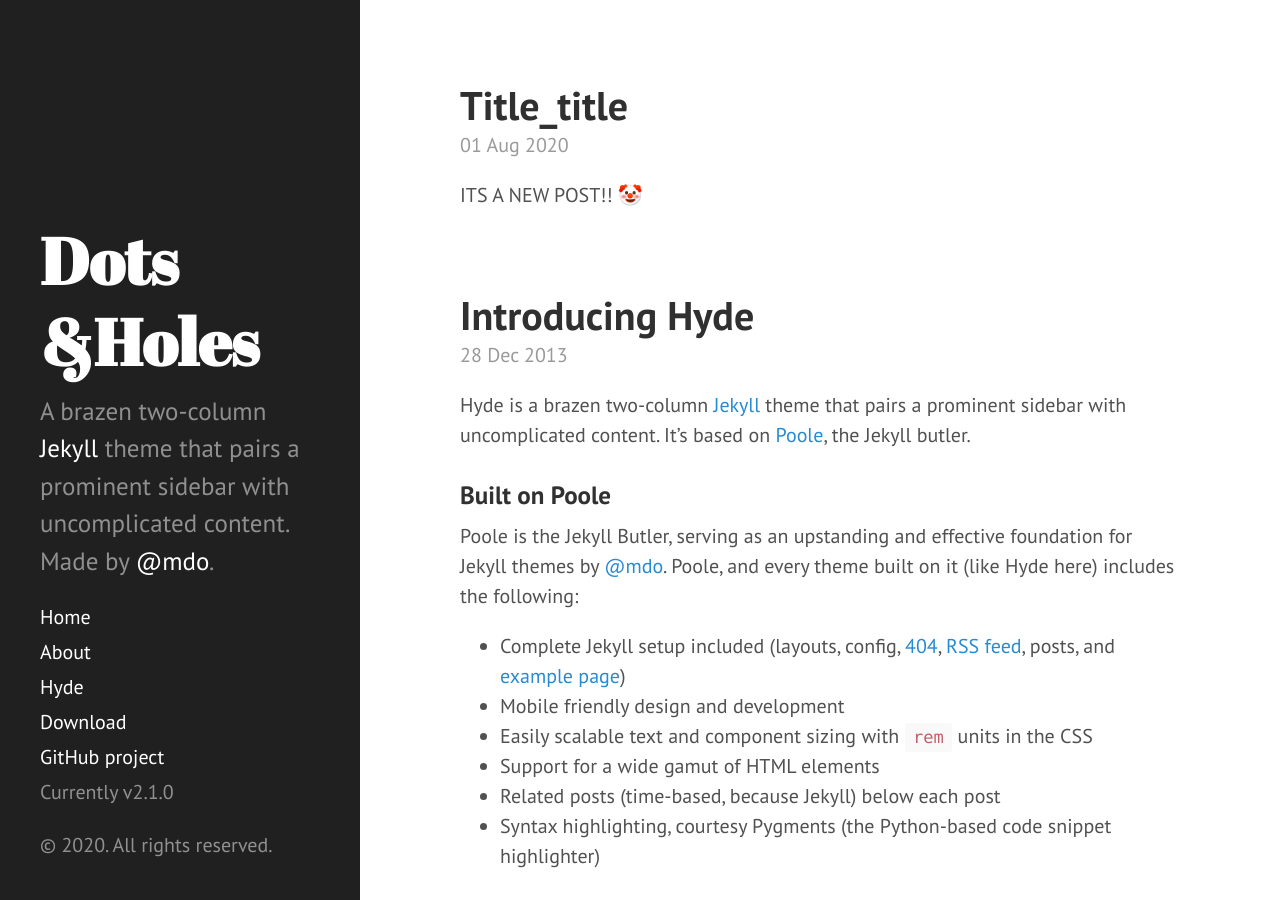
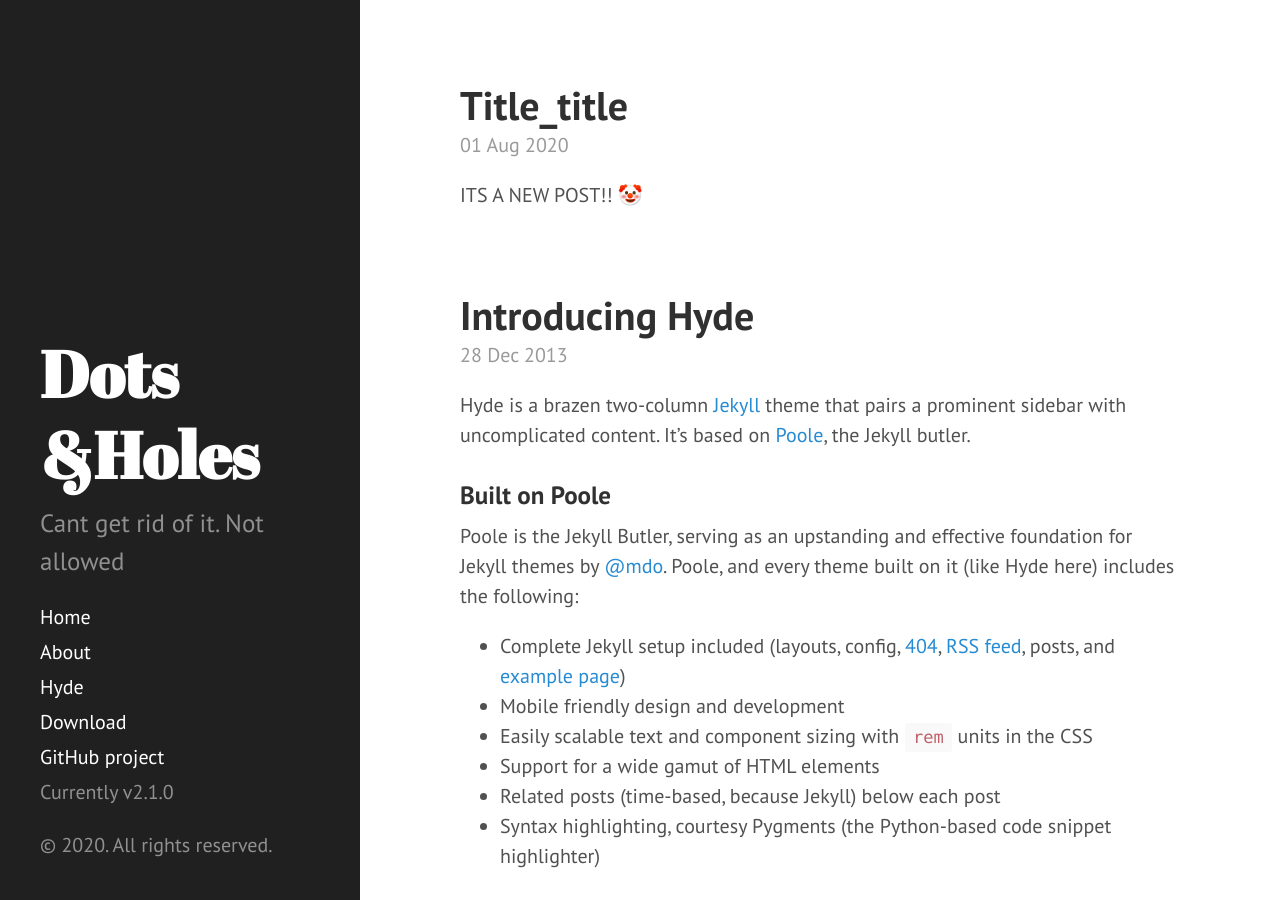
Before and after one commit to dotsandholes/dotsandholes.github.io, a Jekyll site: the page built from index.html, in a window 1280 px wide and 900 px high. Built offline with Jekyll 4.4.1, drawn with Linux system fonts in a browser that asks for light colours; the list of posts is cut into pages by our own code; part of the change alters nothing that is shown.

Commit message:
Update _config.yml

```diff
--- a/_config.yml
+++ b/_config.yml
@@ -10,7 +10,7 @@ permalink:        pretty
 # Setup
 title:            Dots &Holes
 tagline:          'A blog'
-description:      'A brazen two-column <a href="http://jekyllrb.com" target="_blank">Jekyll</a> theme that pairs a prominent sidebar with uncomplicated content. Made by <a href="https://twitter.com/mdo" target="_blank">@mdo</a>.'
+description:      'Cant get rid of it. Not allowed'
 url:
 baseurl:          ''
 author:
@@ -21,40 +21,3 @@ paginate:         5
 
 # Custom vars
 version:          2.1.0
-
-prose:
-  rooturl: ''
-  siteurl: http://www.burnedsap.github.io/
-  media: assets
-  metadata:
-    _posts:
-    - name: title
-      field:
-        label: title
-        element: text
-        value: title
-    - name: layout
-      field:
-        label: layout
-        element: text
-        value: post
-    - name: date
-      field:
-        label: date
-        element: text
-        value: CURRENT_DATETIME
-    - name: author
-      field:
-        label: author
-        element: text
-        value: Salil
-    - name: categories
-      field:
-        label: categories
-        element: text
-        placeholder: Enter categories separated by commas
-    - name: tags
-      field:
-        label: tags
-        element: text
-        placeholder: Enter tags separated by commas
```
